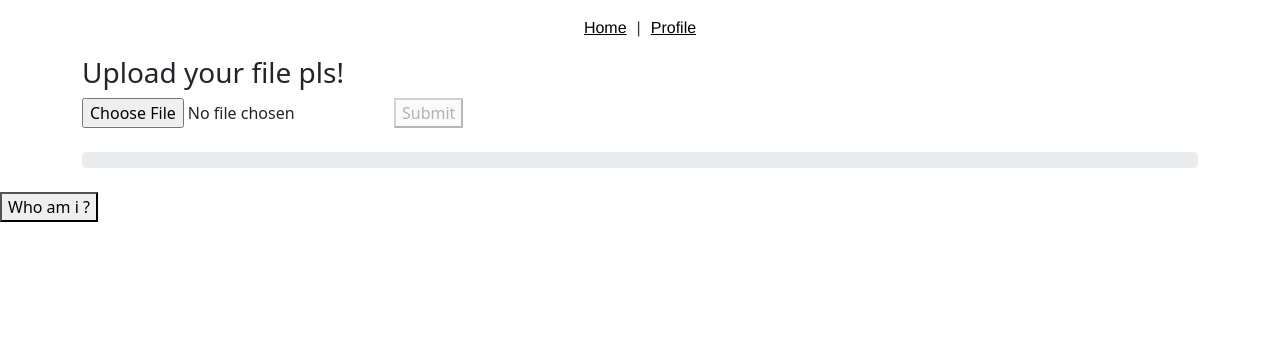
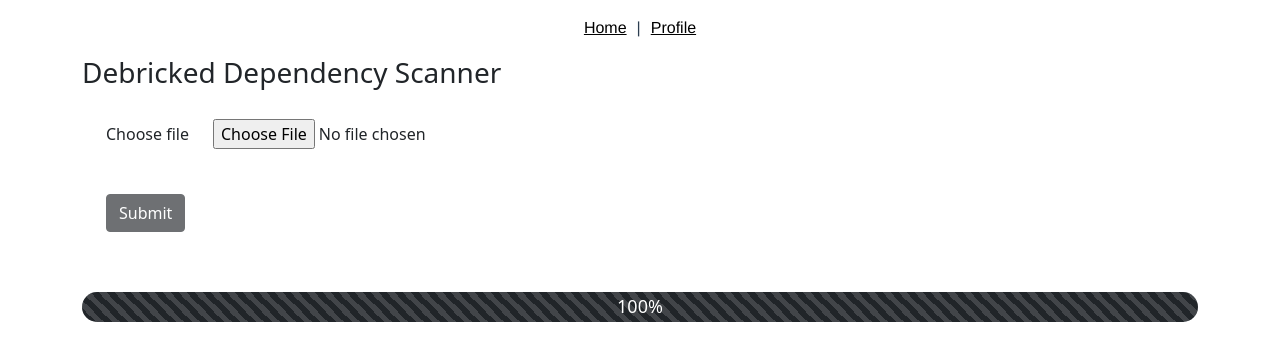
Before and after one commit to palmdaldaniel/debricked, a Vue app: page / in a window 1280 px wide. Shown: the top 360 px of the page. Built offline with nearby package versions, Linux system fonts and the light colour scheme.

Commit message:
putting table into it's own component added a utilsfolder with endpoints

```diff
--- /dev/null
+++ b/src/assets/utils.js
@@ -0,0 +1,22 @@
+ export const token =
+"eyJ0eXAiOiJKV1QiLCJhbGciOiJSUzUxMiJ9.eyJpYXQiOjE2MzM4OTk4MTksImV4cCI6MTYzMzkwMzQxOSwicm9sZXMiOlsiUk9MRV9PUEVOX0FQSSIsIlJPTEVfVVNFUiIsIlJPTEVfQ09NUEFOWV9BRE1JTiJdLCJ1c2VybmFtZSI6IjdmYTZkODBmZjVkMmYyM2EzZjY0Mjk5YTU2N2EzOWUwYTRmZDE2ZjYifQ.cpGvFTZeyA677tXQjtJJO72JRRVrMfuBYpg-jwlU3AjbgaFEM4r2X2I8iPLhkwi0IkSQS8MECEr2X-igTwSrsnkeWdjVBAfg5NOu2f_cOC8Zhvtrkgzium0ViUv8cfeLDVd2t_MqOJRCnzdZvxgwGAZMWnNsMFv9ovNsTcLyIYOhVC9RuujfT-aMM3EGrJ0CFAXMm8O5ZP3mQHU_pZbCbZOpZVCjRpe0flu758XovcdrxNg8ksEWtxHSoNszJa1r4jsZmfdfOQX_EsPKLLyJ3HIJx2CJg_dPmHYUuVsZy-LBX5td6VBIC72ltOW_XJ-tn1BezqrC1O-X4hHukNzPIzHKZ725U070gHT2HKq1pl7zMd9UdcJmGQOmxVsmYbG8ngrg3qf2g2Bd_Qcjnb5Iq45x09FKLVpO_tZuCEBzlu72UVaQ9oJL_87gDyxHvY1gS8eDrb58K6vgVug7rFyKEwaBtRGKJWx2U7PItPIecChMR15XAA2In8Tyv82vuFA-6vJR8x1jvAt_DN0X5aZOa8B3GN-CyINVW7P8wF6kAzD6Q4RWdguS7SL1v8llMjQ8AxFiD8MF5Bi_37re2MflFXsIZclRk3AFSm7SRT_Zy4kfZtbPDife8owkKBwcHseJ__YndlBiUGg-X49W0puH8C09qFuQuGBxbVZne7EvhsE";
+
+// submit dependency file // post request
+export const urlUpload =
+"http://localhost:8081/api/1.0/open/uploads/dependencies/files";
+
+// track scanningprogress // get request
+ export const urlStartScanning =
+"http://localhost:8081/api/1.0/open/finishes/dependencies/files/uploads";
+
+// start the scanning progress // post request
+export const urlTrackProgress = "http://localhost:8081/api/1.0/open/ci/upload/status";
+
+export const urlWhoAmI = "http://localhost:8081/api/1.0/open/zapier/user";
+
+
+const daniel = 'daniel'
+
+export default {
+    daniel
+}
--- /dev/null
+++ b/src/components/Results.vue
@@ -0,0 +1,33 @@
+<template>
+  <div>
+    <table class="table table-dark">
+      <thead>
+        <tr>
+          <th>CVE</th>
+          <th>Dependency</th>
+          <th>CVSS2</th>
+          <th>CVSS3</th>
+        </tr>
+      </thead>
+      <tbody v-for="item in items" key="item.cve">
+        <tr>
+          <td>{{ item.cve }}</td>
+          <td>{{ item.dependency }}</td>
+          <td>{{ item.cvss2 }}</td>
+          <td>{{ item.cvss3 }}</td>
+        </tr>
+      </tbody>
+    </table>
+  </div>
+</template>
+<script>
+export default {
+  props: ["items"],
+};
+</script>
+<style scoped>
+.table {
+  margin: 0 auto;
+  width: 60%;
+}
+</style>
--- a/src/views/Home.vue
+++ b/src/views/Home.vue
@@ -1,67 +1,71 @@
 <template lang="">
   <div class="wrapper" :class="useTheme ? 'grey darken-3' : 'grey lighten-5'">
     <div class="container">
-      <h3 class="center-align" :class="useTheme ? 'white-text' : 'black-text'">
-        Upload your file pls!
+      <h3 :class="useTheme ? 'white-text' : 'black-text'">
+        Debricked Dependency Scanner
       </h3>
-      <input type="file" id="file" ref="file" v-on:change="handleFileUpload" />
-      <button v-on:click="submitFile" :disabled="file === null">Submit</button>
+      <form>
+        <div class="form-group">
+          <label class="m-4" for="file">Choose file</label>
+          <input
+            type="file"
+            id="file"
+            ref="file"
+            class="form-control-file"
+            v-on:change="handleFileUpload"
+          />
+        </div>
+        <button
+          type="button"
+          class="btn btn-dark m-4"
+          v-on:click="submitFile"
+          :disabled="file === null"
+        >
+          Submit
+        </button>
+      </form>
+
       <div class="progress">
-        <div :style="{ width: value + '%' }" class="progressBar"></div>
+        <div
+          :style="{ width: value + '%' }"
+          class="progress-bar progress-bar-striped bg-dark"
+          role="progressbar"
+          aria-valuemin="0"
+          aria-valuemax="100"
+          ƒ
+        > {{value + '%'}}</div>
       </div>
     </div>
-
-    <table class="table table-dark" v-if="dependencies">
-      <thead>
-        <tr>
-          <th>CVE</th>
-          <th>Dependency</th>
-          <th>CVSS2</th>
-          <th>CVSS3</th>
-        </tr>
-      </thead>
-      <tbody v-for="item in dependencies" :key="item.dependency">
-        <tr>
-          <td>{{ item.cve }}</td>
-          <td>{{ item.dependency }}</td>
-          <td>{{ item.cvss2 }}</td>
-          <td>{{ item.cvss3 }}</td>
-        </tr>
-      </tbody>
-    </table>
     <div v-if="errorMsg" class="alert alert-warning" role="alert">
       {{ this.errorMsg }}
     </div>
-    <button v-on:click="whoAmI">Who am i ?</button>
+
+    <Results v-if="dependencies" v-bind:items="dependencies" />
   </div>
 </template>
 <script>
 import { store } from "../store/store.js";
-
-const token =
-  "eyJ0eXAiOiJKV1QiLCJhbGciOiJSUzUxMiJ9.eyJpYXQiOjE2MzM4OTk4MTksImV4cCI6MTYzMzkwMzQxOSwicm9sZXMiOlsiUk9MRV9PUEVOX0FQSSIsIlJPTEVfVVNFUiIsIlJPTEVfQ09NUEFOWV9BRE1JTiJdLCJ1c2VybmFtZSI6IjdmYTZkODBmZjVkMmYyM2EzZjY0Mjk5YTU2N2EzOWUwYTRmZDE2ZjYifQ.cpGvFTZeyA677tXQjtJJO72JRRVrMfuBYpg-jwlU3AjbgaFEM4r2X2I8iPLhkwi0IkSQS8MECEr2X-igTwSrsnkeWdjVBAfg5NOu2f_cOC8Zhvtrkgzium0ViUv8cfeLDVd2t_MqOJRCnzdZvxgwGAZMWnNsMFv9ovNsTcLyIYOhVC9RuujfT-aMM3EGrJ0CFAXMm8O5ZP3mQHU_pZbCbZOpZVCjRpe0flu758XovcdrxNg8ksEWtxHSoNszJa1r4jsZmfdfOQX_EsPKLLyJ3HIJx2CJg_dPmHYUuVsZy-LBX5td6VBIC72ltOW_XJ-tn1BezqrC1O-X4hHukNzPIzHKZ725U070gHT2HKq1pl7zMd9UdcJmGQOmxVsmYbG8ngrg3qf2g2Bd_Qcjnb5Iq45x09FKLVpO_tZuCEBzlu72UVaQ9oJL_87gDyxHvY1gS8eDrb58K6vgVug7rFyKEwaBtRGKJWx2U7PItPIecChMR15XAA2In8Tyv82vuFA-6vJR8x1jvAt_DN0X5aZOa8B3GN-CyINVW7P8wF6kAzD6Q4RWdguS7SL1v8llMjQ8AxFiD8MF5Bi_37re2MflFXsIZclRk3AFSm7SRT_Zy4kfZtbPDife8owkKBwcHseJ__YndlBiUGg-X49W0puH8C09qFuQuGBxbVZne7EvhsE";
-
-// submit dependency file // post request
-const urlUpload =
-  "http://localhost:8081/api/1.0/open/uploads/dependencies/files";
-
-// track scanningprogress // get request
-const urlStartScanning =
-  "http://localhost:8081/api/1.0/open/finishes/dependencies/files/uploads";
-
-// start the scanning progress // post request
-const urlTrackProgress = "http://localhost:8081/api/1.0/open/ci/upload/status";
-
-const urlWhoAmI = "http://localhost:8081/api/1.0/open/zapier/user";
+import {
+  token,
+  urlUpload,
+  urlStartScanning,
+  urlTrackProgress,
+  urlWhoAmI,
+} from "../assets/utils";
+import Results from "../components/Results.vue";
 
 let intervalId;
+
 export default {
+  components: {
+    Results,
+  },
   data() {
     return {
       id: null,
       file: null,
       useTheme: store.state.useTheme,
-      value: 0,
+      value: 100,
       vulnerabilities: null,
       dependencies: null,
       isScanning: false,
@@ -86,6 +90,8 @@
       this.file = this.$refs.file.files[0];
     },
     async submitFile(e) {
+      e.preventDefault();
+
       const formData = new FormData();
       formData.append("repositoryName", "testingiiii");
       formData.append("commitName", "unknown");
@@ -118,7 +124,7 @@
         });
         // if post req returns a 204 fire an interval to get updates about scanning progress every 1.5 sec.
         if (res.status === 204) {
-          intervalId = setInterval(this.getScanningProgress, 1500);
+          intervalId = setInterval(this.getScanningProgress, 1000);
         }
       } catch (error) {
         if (error.response) {
@@ -129,17 +135,14 @@
 
     async getScanningProgress() {
       try {
-        const res = await axios.get(
-          `http://localhost:8081/api/1.0/open/ci/upload/status`,
-          {
+        const res = await axios.get(urlTrackProgress, {
           headers: {
             Authorization: "Bearer " + token,
           },
           params: {
             ciUploadId: this.id,
           },
-          }
-        );
+        });
         if (res.status === 202) {
           this.value = res.data.progress;
         } else if (res.status === 200) {
@@ -168,7 +171,7 @@
             Authorization: "Bearer " + token,
           },
         });
-        //console.log('id', res.data.ciUploadId);
+
         console.log(res);
       } catch (error) {
         console.log("error", error);
@@ -182,16 +185,11 @@
   height: 100vh;
 }
 .progress {
+  border-radius: 20px;
+  height: 30px;
   margin: 2em auto;
+  font-size: 18px;
 }
 
-.progressBar {
-  height: 30px;
-  background: red;
-}
 
-.table {
-  margin: 0 auto;
-  width: 60%;
-}
 </style>
```
Lines whose indentation alone changed are shown as unchanged.
